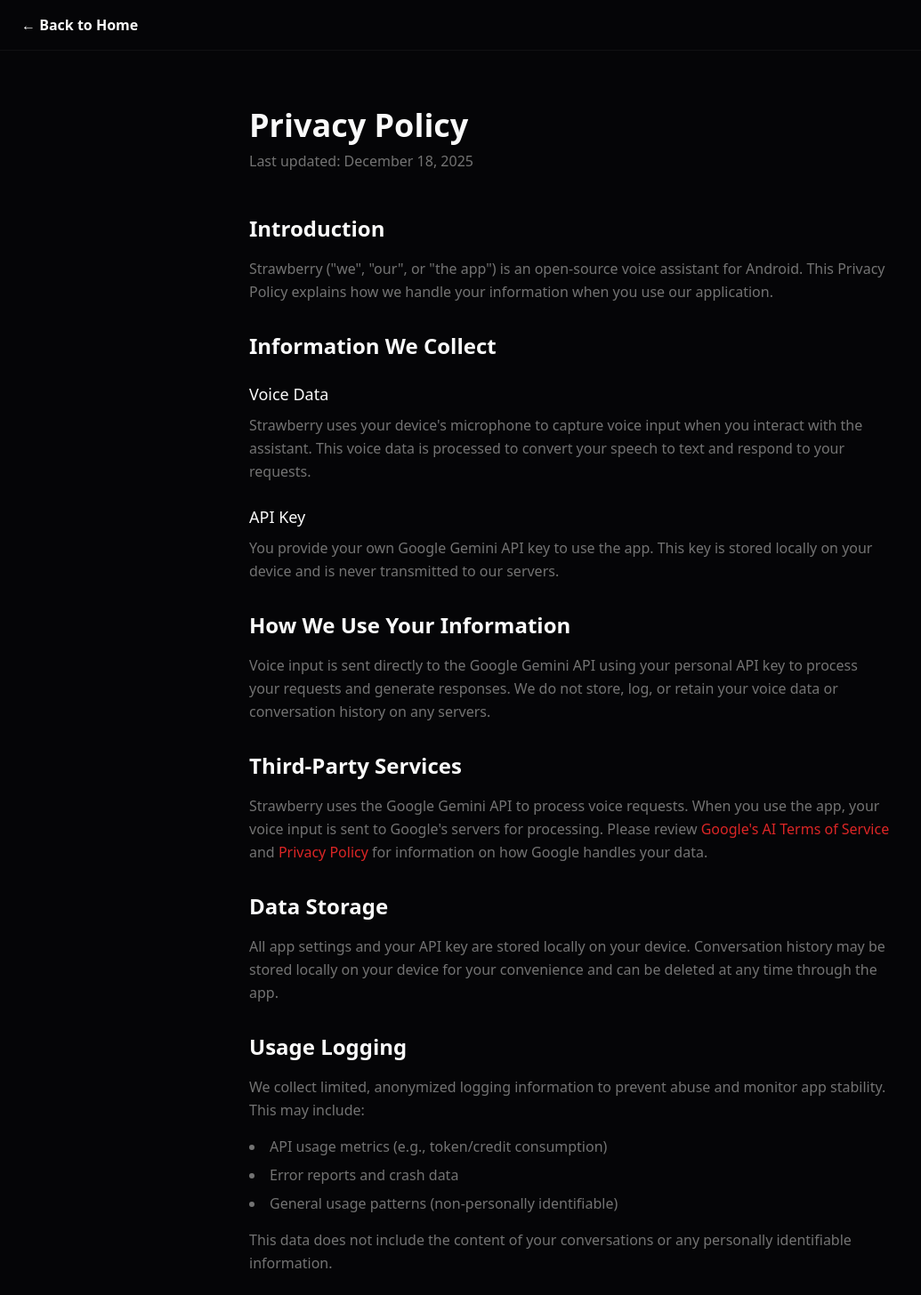
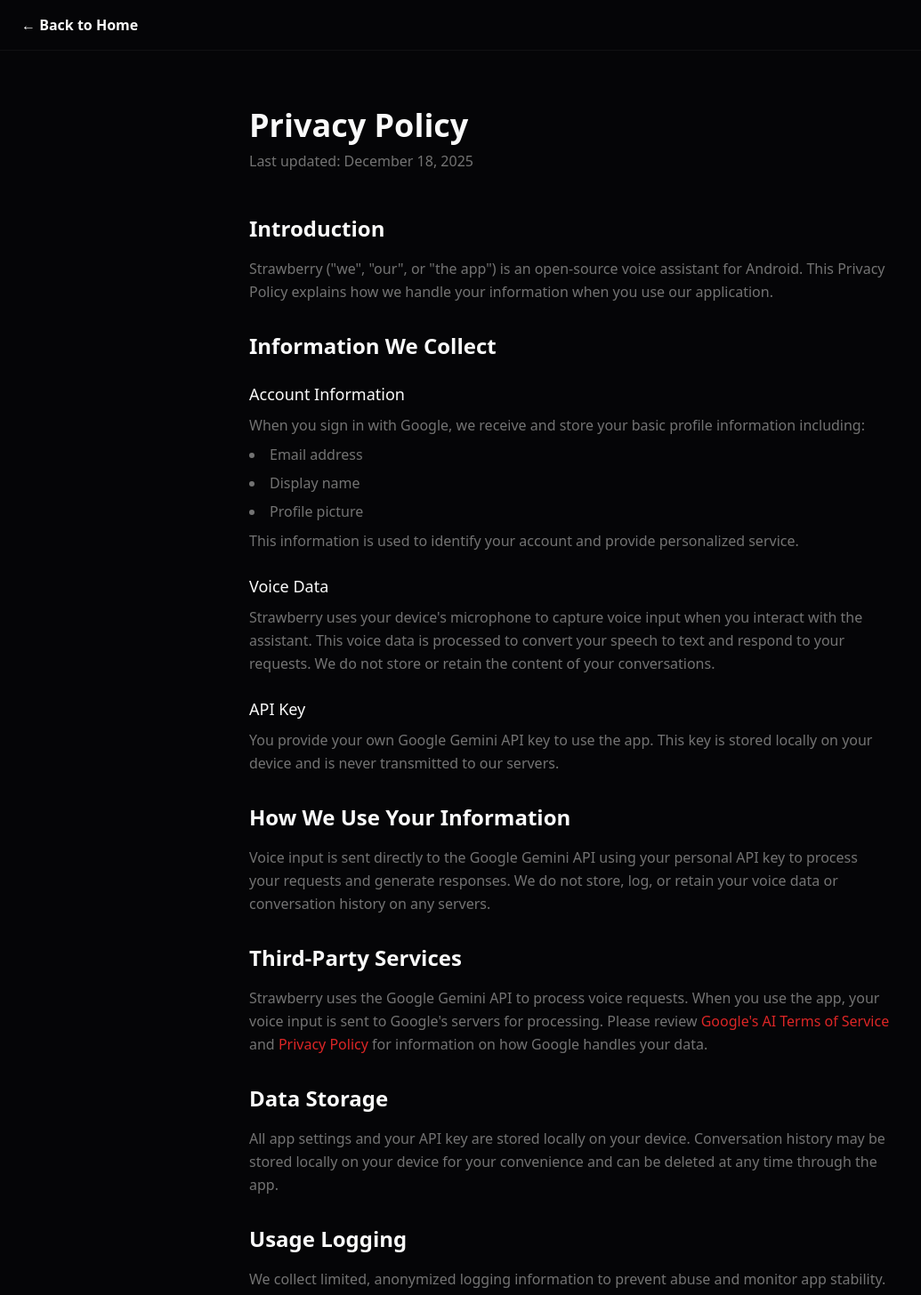
Before and after one commit to lorem111/strawberry-li, a Next.js app: page /privacy in a window 1280 px wide. Shown: the top 1456 px of the page at 89% size, without its empty margins (0-1035 px from the left). Built offline with nearby package versions, Linux system fonts and the light colour scheme.

Commit message:
Add Google auth account info to privacy policy

```diff
--- a/app/privacy/page.tsx
+++ b/app/privacy/page.tsx
@@ -30,10 +30,25 @@
 
           <section>
             <h2 className="text-2xl font-semibold text-[var(--foreground)] mb-4">Information We Collect</h2>
+
+            <h3 className="text-lg font-medium text-[var(--foreground)] mt-6 mb-2">Account Information</h3>
+            <p className="text-[var(--muted)] leading-relaxed">
+              When you sign in with Google, we receive and store your basic profile information including:
+            </p>
+            <ul className="list-disc list-inside text-[var(--muted)] space-y-2 mt-2">
+              <li>Email address</li>
+              <li>Display name</li>
+              <li>Profile picture</li>
+            </ul>
+            <p className="text-[var(--muted)] leading-relaxed mt-2">
+              This information is used to identify your account and provide personalized service.
+            </p>
+
             <h3 className="text-lg font-medium text-[var(--foreground)] mt-6 mb-2">Voice Data</h3>
             <p className="text-[var(--muted)] leading-relaxed">
               Strawberry uses your device&apos;s microphone to capture voice input when you interact with the assistant.
               This voice data is processed to convert your speech to text and respond to your requests.
+              We do not store or retain the content of your conversations.
             </p>
 
             <h3 className="text-lg font-medium text-[var(--foreground)] mt-6 mb-2">API Key</h3>
@@ -88,7 +103,7 @@
               <li>General usage patterns (non-personally identifiable)</li>
             </ul>
             <p className="text-[var(--muted)] leading-relaxed mt-4">
-              This data does not include the content of your conversations or any personally identifiable information.
+              This data does not include the content of your conversations.
             </p>
           </section>
 
```
